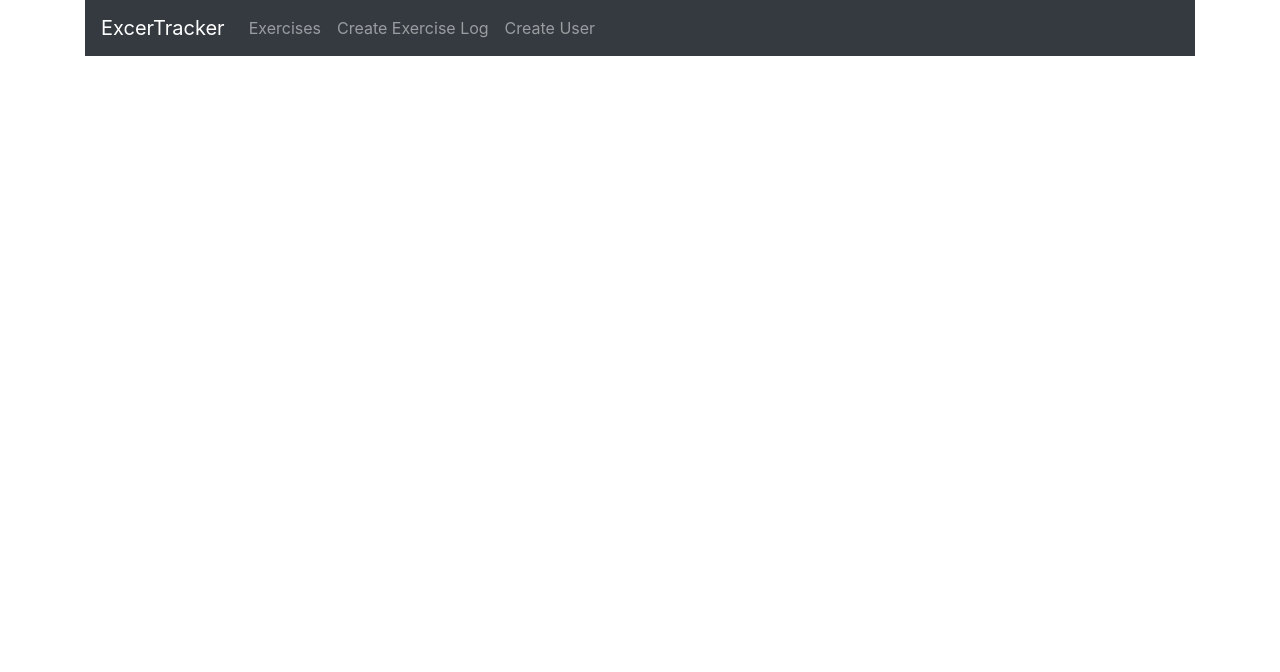
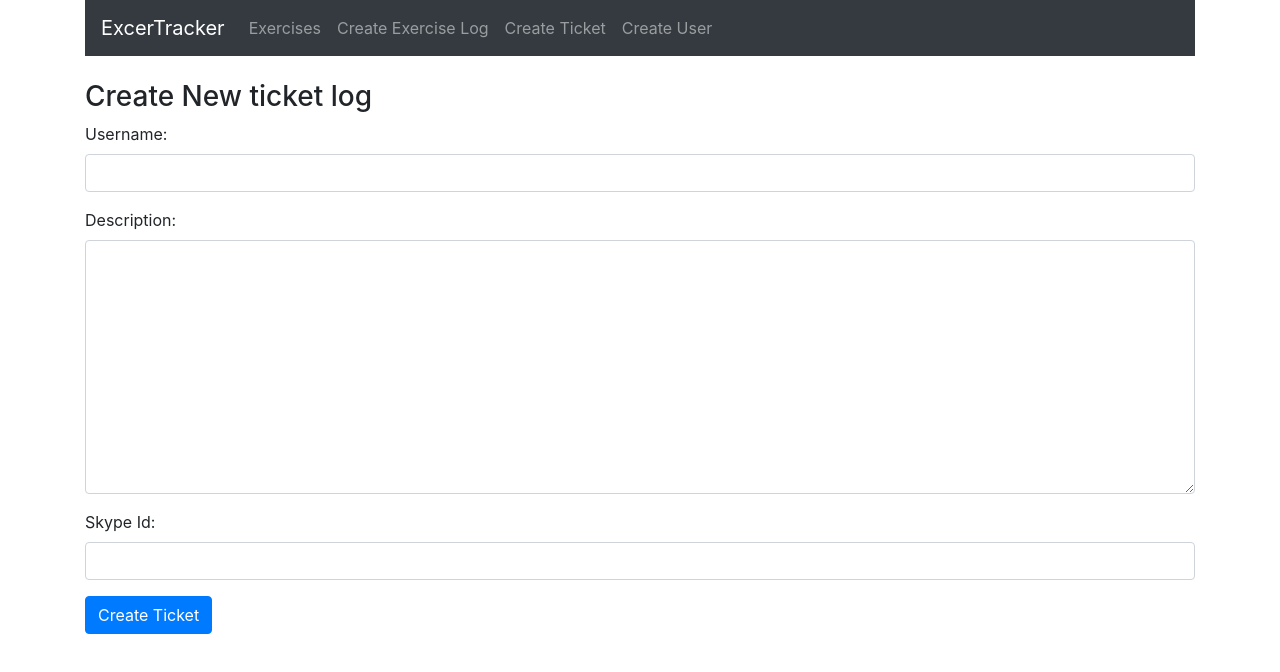
Before and after one commit to wolfwithcode/interview-room-client, a React (Create React App) app: page /createTicket in a window 1280 px wide. Shown: the top 672 px of the page. Built offline with nearby package versions, Linux system fonts and the light colour scheme.

Commit message:
Add create ticket component and waiting component

```diff
--- a/package.json
+++ b/package.json
@@ -3,6 +3,7 @@
   "version": "0.1.0",
   "private": true,
   "dependencies": {
+    "@material-ui/icons": "^4.9.1",
     "@testing-library/jest-dom": "^4.2.4",
     "@testing-library/react": "^9.3.2",
     "@testing-library/user-event": "^7.1.2",
--- a/src/App.js
+++ b/src/App.js
@@ -7,6 +7,8 @@ import ExercisesList from './components/exercise-list.component';
 import EditExercise from './components/edit-exercise.component';
 import CreateExercise from './components/create-exercise.component';
 import CreateUser from './components/create-user.component';
+import CreateTicket from './components/create-ticket.component';
+import WaitingInterviewer from './components/waitingInterviewer.component';
 
 
 
@@ -27,7 +29,9 @@ function App() {
         <Route path="/" exact component={ExercisesList}/>
         <Route path="/edit/:id" component={EditExercise} />
         <Route path="/create" component={CreateExercise}/>
+        <Route path="/createTicket" component={CreateTicket}></Route>
         <Route path="/user" component={CreateUser} />
+        <Route path="/waiting/:id" component={WaitingInterviewer}></Route>
       </div>
     </Router>
   );
--- /dev/null
+++ b/src/components/create-ticket.component.js
@@ -0,0 +1,102 @@
+import React, { Component } from 'react'
+import axios from 'axios';
+
+export default class CreateTicket extends Component {
+
+    constructor(props){
+        super(props);
+
+        this.onChangeUsername = this.onChangeUsername.bind(this);
+        this.onChangeDescription = this.onChangeDescription.bind(this);
+        this.onChangeSkypeId = this.onChangeSkypeId.bind(this);
+        this.onSubmit = this.onSubmit.bind(this);
+
+        this.state = {
+            username: '',
+            description: '',
+            skypeId: '',
+        }
+    }
+
+    onChangeUsername(e){
+        this.setState({
+            username: e.target.value
+        });
+    }
+
+    onChangeDescription(e){
+        this.setState({
+            description: e.target.value
+        });
+    }
+
+    onChangeSkypeId(e){
+        this.setState({
+            skypeId: e.target.value
+        });
+    }
+
+    onSubmit(e){
+        e.preventDefault();
+        const ticket = {
+            username: this.state.username,
+            description: this.state.description,
+            skypeId: this.state.skypeId,
+        }
+        console.log('ticket ', ticket);
+        axios.post('http://localhost:5000/tickets/add', ticket)
+            .then(
+                res => {
+                    console.log("new ticket with ", res.data);
+                    window.location = `/waiting/${res.data}`;
+                }
+            );
+    }
+
+    render() {
+        return (
+            <div>
+                <h3>Create New ticket log</h3>
+                <form onSubmit={this.onSubmit}>
+                    <div className="form-group">
+                        <label>Username: </label>
+                        <input type="text"
+                            required
+                            className="form-control"
+                            value={this.state.username}
+                            onChange={this.onChangeUsername}
+                        />
+                    </div>
+                    <div className="form-group">
+                        <label>Description: </label>
+                        <textarea
+                            className="form-control" cols="30" rows="10"
+                            value={this.state.description}
+                            onChange={this.onChangeDescription}
+                        >
+
+                        </textarea>
+                        {/* <input type="text"
+                            required
+                            className="form-control"
+                            // value={this.state.description}
+                            onChange={this.onChangeDescription}
+                        /> */}
+                    </div>
+                    <div className="form-group">
+                        <label>Skype Id: </label>
+                        <input type="text"
+                            required
+                            className="form-control"
+                            value={this.state.skypeId}
+                            onChange={this.onChangeSkypeId}
+                        />
+                    </div>
+                    <div className="form-group">
+                        <input type="submit" value="Create Ticket"  className="btn btn-primary"/>
+                    </div>
+                </form>
+            </div>
+        )
+    }
+}
--- a/src/components/navbar.component.js
+++ b/src/components/navbar.component.js
@@ -10,13 +10,16 @@ export default class Navbar extends Component {
         <div className="collpase navbar-collapse">
         <ul className="navbar-nav mr-auto">
           <li className="navbar-item">
-          <Link to="/" className="nav-link">Exercises</Link>
+            <Link to="/" className="nav-link">Exercises</Link>
           </li>
           <li className="navbar-item">
-          <Link to="/create" className="nav-link">Create Exercise Log</Link>
+            <Link to="/create" className="nav-link">Create Exercise Log</Link>
           </li>
           <li className="navbar-item">
-          <Link to="/user" className="nav-link">Create User</Link>
+            <Link to="/createTicket" className="nav-link">Create Ticket</Link>
+          </li>
+          <li className="navbar-item">
+            <Link to="/user" className="nav-link">Create User</Link>
           </li>
         </ul>
         </div>
--- /dev/null
+++ b/src/components/waitingInterviewer.component.js
@@ -0,0 +1,11 @@
+import React, { Component } from 'react'
+
+export default class WaitingInterviewer extends Component {
+    render() {
+        return (
+            <div>
+                Please waiting ...
+            </div>
+        )
+    }
+}
```
Also changed, not shown: 1 other file (tests, documents, lock files or other folders).
